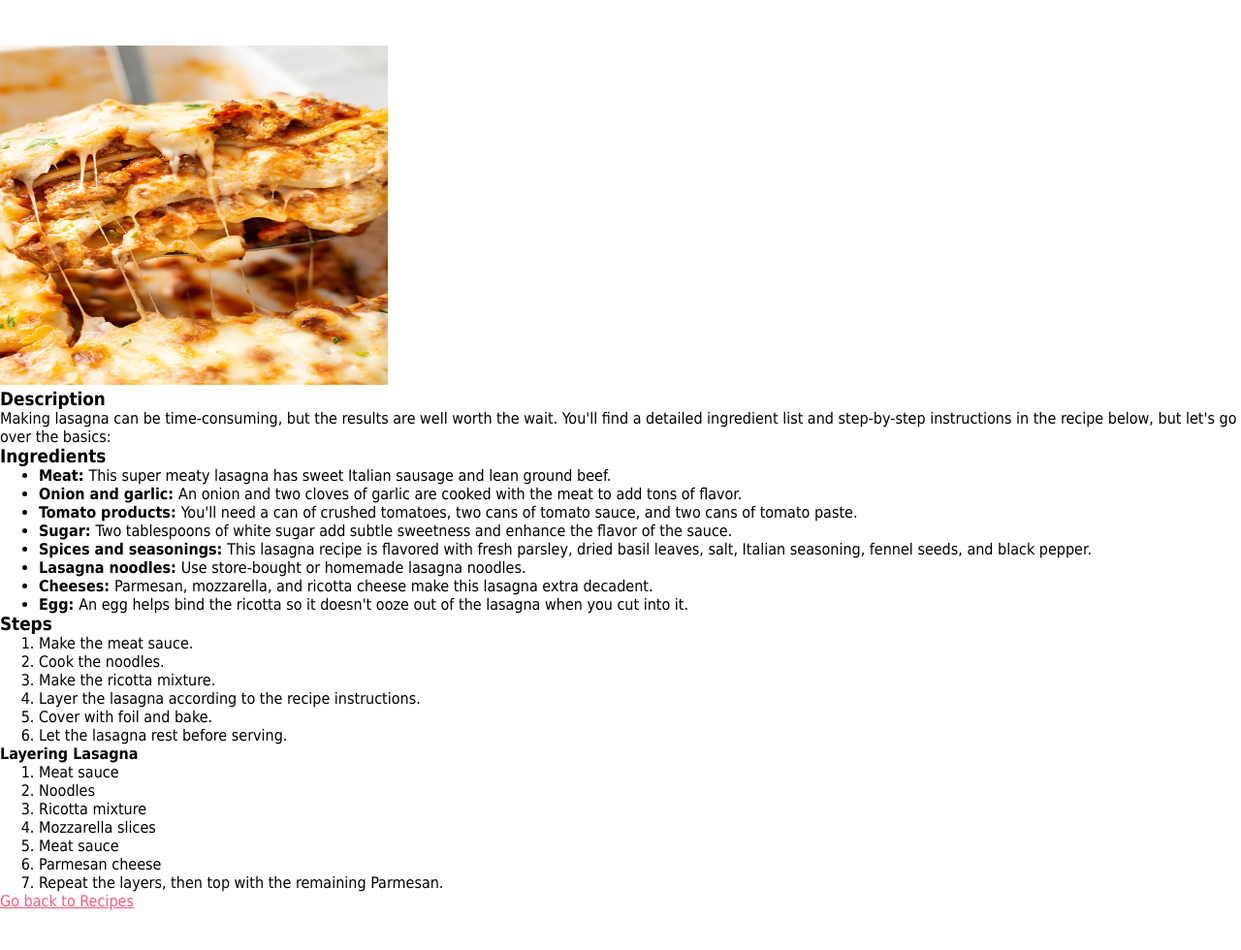
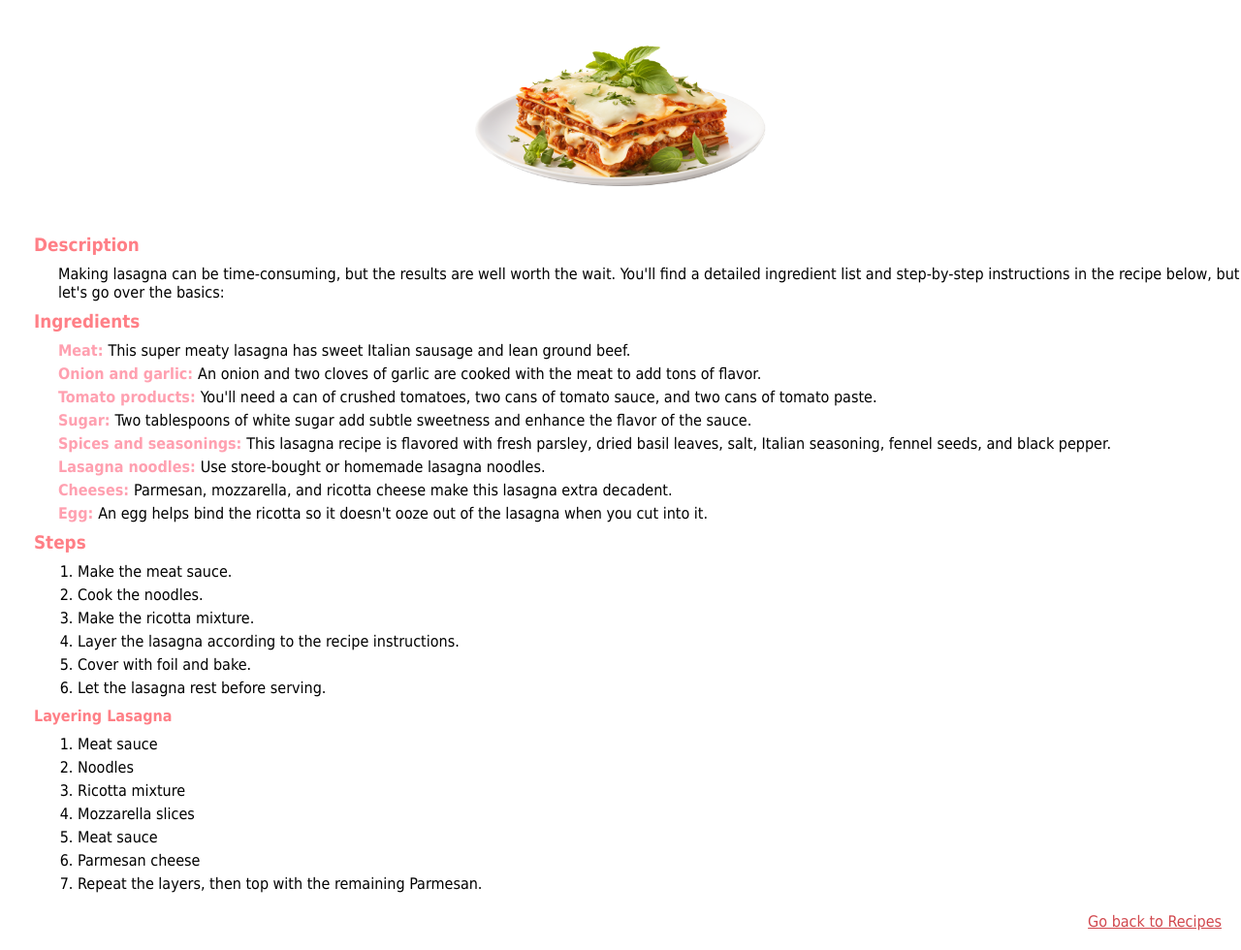
Before and after one commit to Melisa-t/odin-recipes, a plain HTML site: page Recipes/lasagna.html in a window 1280 px wide. Shown: the part 41-1021 px from the top of the page at 97% size. Before the commit the page ends 980 px from the top, so only its background shows below. Drawn offline with Linux system fonts and the light colour scheme.

Commit message:
Add CSS to all pages Added colors, arranged padding/margin proportions, divs and classes

```diff
--- a/Recipes/lasagna.html
+++ b/Recipes/lasagna.html
@@ -8,11 +8,13 @@
 </head>
 <body>
     <h1>Lasagna</h1>
-    <img src="/img/lasagna.jpg" alt="Finished Lasagna" width="400" height="350">
-        <h3>Description</h3>
+    <img class="food-pic" src="/img/lasagna.png" alt="Finished Lasagna">
+    <div class="text">
+        <h3 class="desc">Description</h3>
         <p>Making lasagna can be time-consuming, but the results are well worth the wait. You'll find a detailed ingredient list and step-by-step instructions in the recipe below, but let's go over the basics:</p>
+        <div class="ingredients">
     <h3>Ingredients</h3>
-     <ul>
+     <ul style="list-style: none;">
         <li><strong>Meat: </strong>This super meaty lasagna has sweet Italian sausage and lean ground beef.</li>
         <li><strong>Onion and garlic: </strong>An onion and two cloves of garlic are cooked with the meat to add tons of flavor.</li>
         <li><strong>Tomato products: </strong>You'll need a can of crushed tomatoes, two cans of tomato sauce, and two cans of tomato paste.</li>
@@ -22,6 +24,8 @@
         <li><strong>Cheeses: </strong>Parmesan, mozzarella, and ricotta cheese make this lasagna extra decadent.</li>
         <li><strong>Egg: </strong>An egg helps bind the ricotta so it doesn't ooze out of the lasagna when you cut into it.</li>
      </ul>
+    </div>
+     <div class="steps">
      <h3>Steps</h3>
         <ol>
             <li>Make the meat sauce.</li>
@@ -31,6 +35,8 @@
             <li>Cover with foil and bake.</li>
             <li>Let the lasagna rest before serving.</li>
         </ol>
+       </div>
+        <div class="layer">
     <h4>Layering Lasagna</h4>
     <ol>
         <li>Meat sauce</li>
@@ -41,6 +47,11 @@
         <li> Parmesan cheese</li>
         <li>Repeat the layers, then top with the remaining Parmesan.</li>
     </ol>
-   <a href="../index.html">Go back to Recipes</a>
+    </div>
+    </div>
+    <footer>
+        <a href="../index.html">Go back to Recipes</a>
+    </footer>
+
 </body>
 </html>
--- a/styles.css
+++ b/styles.css
@@ -42,13 +42,62 @@ a:hover{
 }
 
 a:link{
-    color:rgb(248, 92, 118);
+    color:rgb(209, 72, 78);
 }
 
 a:visited{
-    color: rgb(153, 116, 159);
+    color: rgb(207, 128, 132);
 }
 
 body{
     background-color: rgb(255, 255, 255);
 }
+
+.food-pic{
+    width: 300px;
+    height: auto;
+    display: block;
+    margin: 10px auto;
+    margin-bottom: 50px;
+}
+
+.text{
+    padding-left: 20px;
+    display: block;
+    margin: 0 auto;
+}
+
+h3, h4, p, footer {
+    margin-bottom: 10px;
+    margin-left: 15px;
+    margin-top: 10px;
+}
+
+.ingredients li{
+    list-style: none;
+}
+
+
+h3, h4 {
+    color: rgb(255, 127, 134);
+}
+
+strong{
+    color:rgb(255, 160, 176);
+}
+li{
+ margin-bottom: 5px;
+}
+
+footer{
+    margin: 20px;
+    text-align: right;
+}
+
+.steps ol, .layer ol, p {
+    padding-left: 60px;
+}
+p{
+    padding-left: 40px;
+    margin: 0;
+}
```
Also changed, not shown: Recipes/mousakka.html (+12 -4 lines), Recipes/tr-burger.html (+10 -2 lines), index.html (+1 -1 lines), img/lasagna.jpg (deleted), img/lasagna.png (added).
